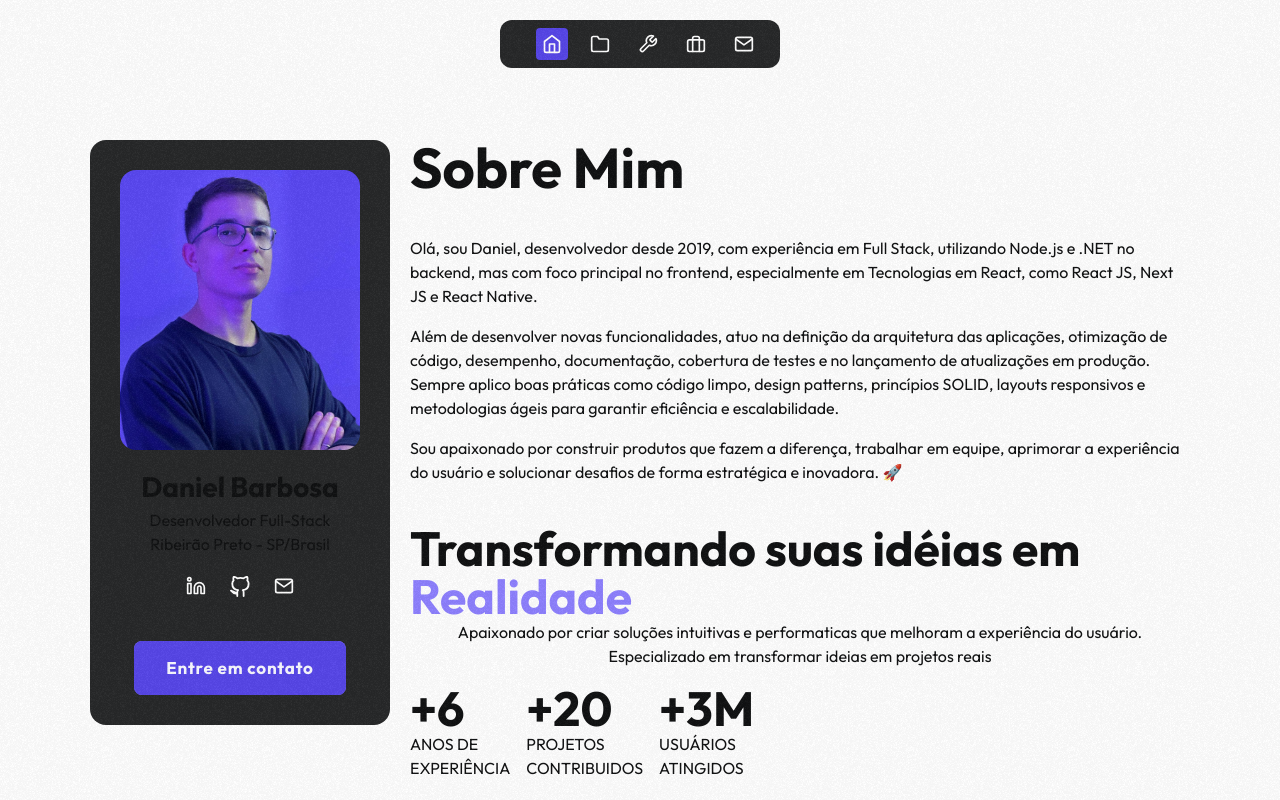
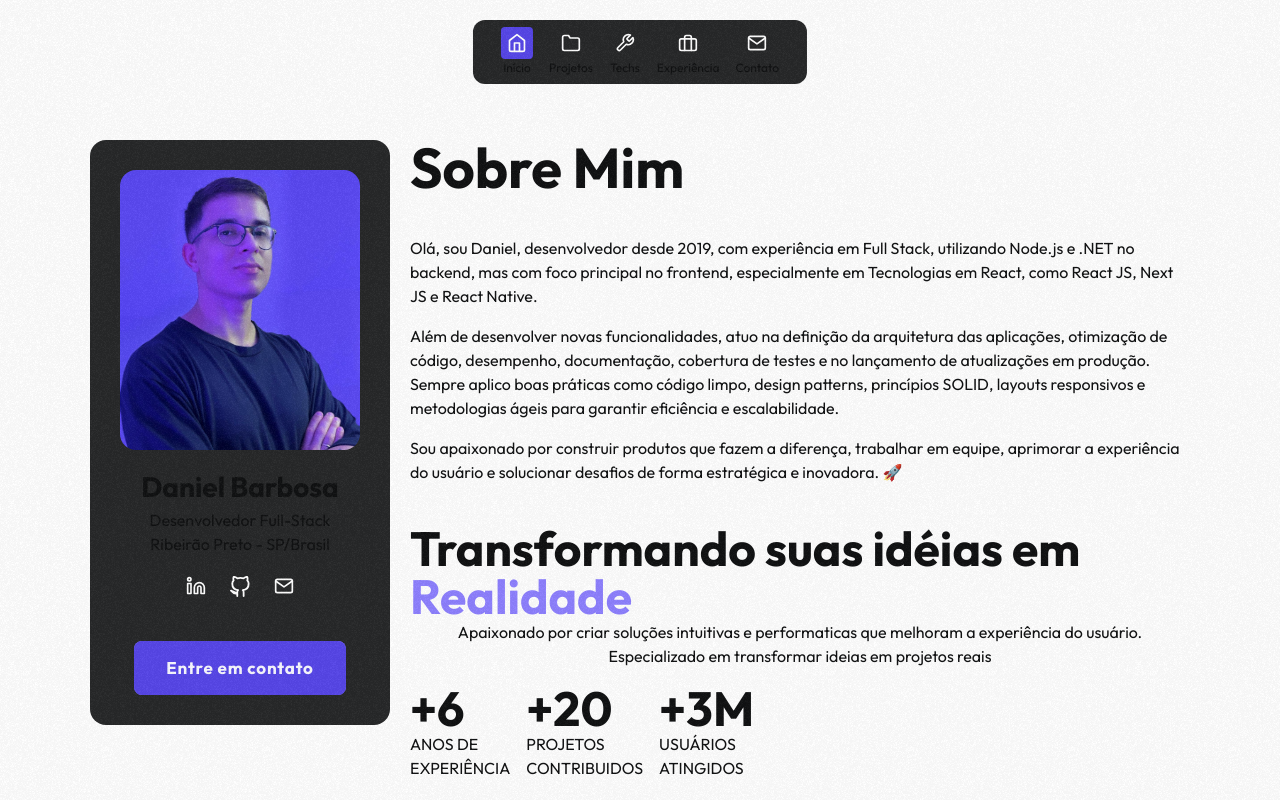
Before and after one commit to danielJunio0/portfolio, a Next.js app: page / in a window 1280 px wide. Shown: the top 800 px of the page. Built offline with nearby package versions, Linux system fonts and the light colour scheme.

Commit message:
Ajuste navbar

```diff
--- a/src/components/NavItem/index.tsx
+++ b/src/components/NavItem/index.tsx
@@ -6,14 +6,17 @@ export interface INavItem {
   url: string;
   icon: any;
   isActive?: boolean;
+  name: string;
 }
 
 export default function NavItem({ ...props }: INavItem) {
   return (
-    <Link href={props.url} data-aos="zoom-in">
-      <li className={` h-8 w-8 hover:bg-[#5746e9] justify-center flex items-center cursor-pointer rounded-sm ml-4 ${props.isActive && 'bg-[#5746e9]'}`}>
+    <Link href={props.url} data-aos="zoom-in" className="flex flex-col justify-center mx-2 items-center">
+      <li className={` h-8 w-8 hover:bg-[#5746e9] justify-center flex items-center cursor-pointer rounded-sm  ${props.isActive && 'bg-[#5746e9]'}`}>
         <Image width={20} alt="icon" src={props.icon} />
       </li>
+
+      <p className="text-[12px] text-center">{props.name}</p>
     </Link>
 
   )
--- a/src/components/Navbar/navbar.tsx
+++ b/src/components/Navbar/navbar.tsx
@@ -18,30 +18,35 @@ const NavBar = () => {
   const items: INavItem[] = [
     {
       url: "/",
-      icon: HomeImg
+      icon: HomeImg,
+      name:"Início"
     },
     {
       url: "/projects",
-      icon: PathImg
+      icon: PathImg,
+      name:"Projetos"
     },
     {
       url: "/tools",
-      icon: ToolImg
+      icon: ToolImg,
+      name:"Techs"
     }, {
       url: "/experience",
-      icon: BagImg
+      icon: BagImg,
+      name:"Experiência"
     },
     {
       url: "/contacts",
-      icon: LetterImg
+      icon: LetterImg,
+      name:"Contato"
     },
   ]
 
   return (
     <div className="fixed top-[20px] h-auto left-[50%] z-[9] -translate-x-1/2">
-      <nav className="bg-[#272829] w-full max-w-full rounded-[12px] opacity-[1] items-center flex flex-row flex-nowrap h-[48px] justify-between px-[20px] relative">
+      <nav className="bg-[#272829] w-full max-w-full rounded-[12px] opacity-[1] items-center flex flex-row flex-nowrap h-[64px] justify-between px-[20px] relative">
         {items.map((item, index) => (
-          <NavItem key={index} icon={item.icon} url={item.url} isActive={pathname == item.url} />
+          <NavItem key={index} icon={item.icon} url={item.url} isActive={pathname == item.url} name={item.name}/>
         ))}
       </nav>
     </div>
```
